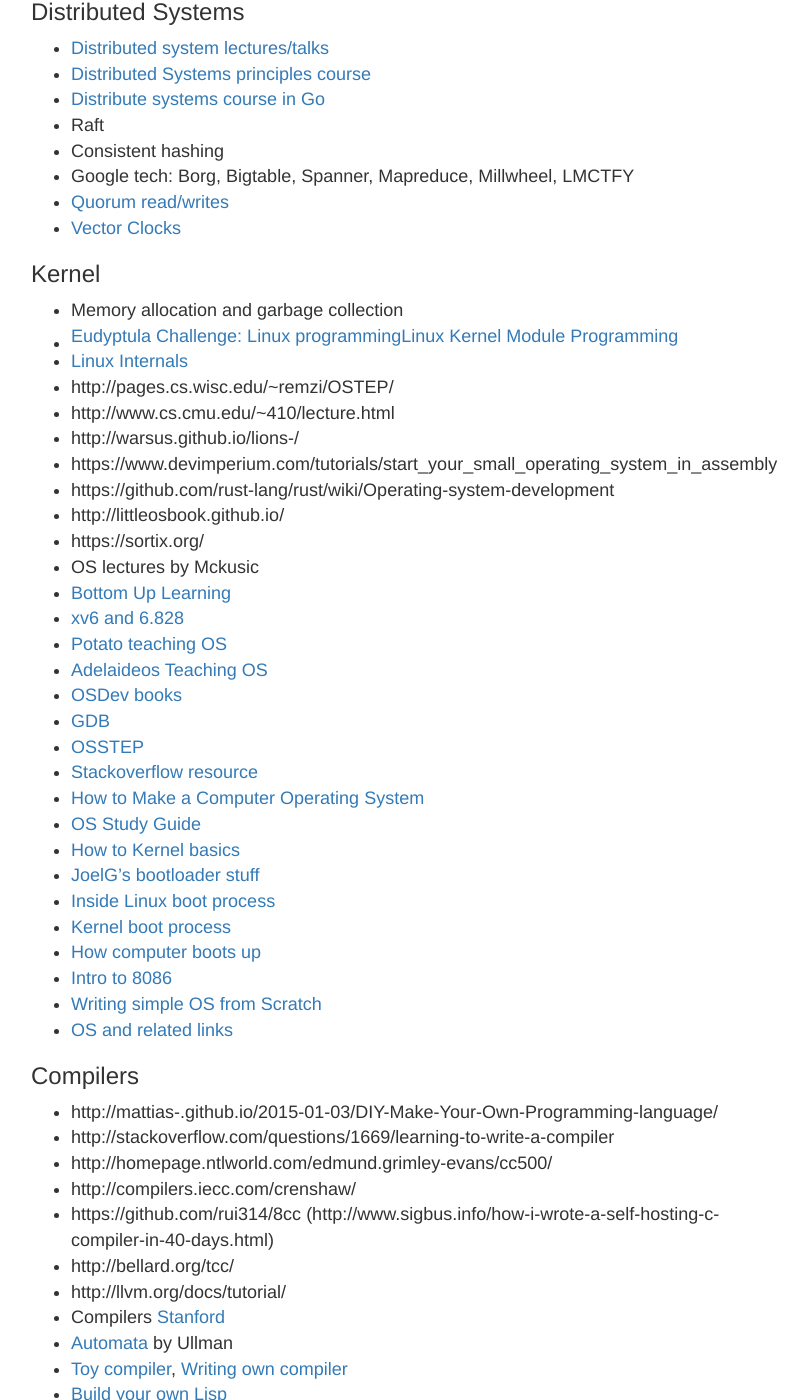
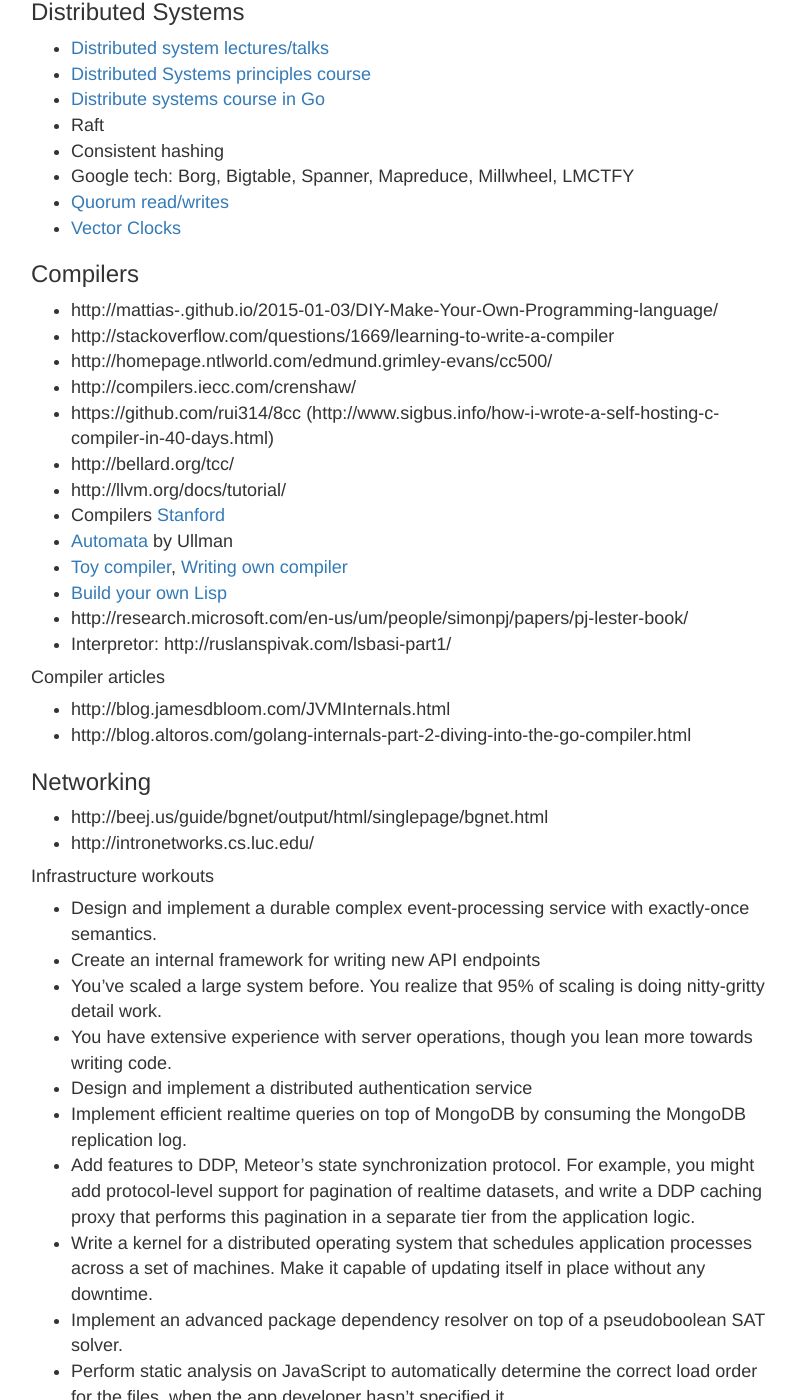
Before and after one commit to rohityadavcloud/rohityadavcloud.github.io, a Jekyll site: the page built from k/systems.markdown, in a window 1280 px wide and 1400 px high, scrolled down 399 px. Shown: the whole window, without its empty margins (234-1042 px from the left). Built offline with Jekyll 4.4.1, drawn with Linux system fonts in a browser that asks for light colours; some of the changed text lies outside the part shown.

Commit message:
kup
Signed-off-by: Rohit Yadav <rohit.yadav@shapeblue.com>

```diff
--- a/k/systems.markdown
+++ b/k/systems.markdown
@@ -21,39 +21,6 @@
 - Google tech: Borg, Bigtable, Spanner, Mapreduce, Millwheel, LMCTFY
 - [Quorum read/writes](https://en.wikipedia.org/wiki/Quorum_%28distributed_computing%29)
 - [Vector Clocks](https://en.wikipedia.org/wiki/Vector_clock)
-
-
-### Kernel
-
-- Memory allocation and garbage collection
-- [Eudyptula Challenge: Linux programming](http://eudyptula-challenge.org/) | [Linux Kernel Module Programming](http://www.tldp.org/LDP/lkmpg/2.4/html/book1.htm)
-- [Linux Internals](http://0xax.gitbooks.io/linux-insides/content/)
-- http://pages.cs.wisc.edu/~remzi/OSTEP/
-- http://www.cs.cmu.edu/~410/lecture.html
-- http://warsus.github.io/lions-/
-- https://www.devimperium.com/tutorials/start_your_small_operating_system_in_assembly
-- https://github.com/rust-lang/rust/wiki/Operating-system-development
-- http://littleosbook.github.io/
-- https://sortix.org/
-- OS lectures by Mckusic
-- [Bottom Up Learning](http://www.bottomupcs.com/index.html)
-- [xv6 and 6.828](http://pdos.csail.mit.edu/6.828/2014/schedule.html)
-- [Potato teaching OS](https://github.com/dbader/potatoes)
-- [Adelaideos Teaching OS](http://adelaideos.sourceforge.net)
-- [OSDev books](http://wiki.osdev.org/Books)
-- [GDB](http://beej.us/guide/bggdb/)
-- [OSSTEP](http://pages.cs.wisc.edu/~remzi/OSTEP/)
-- [Stackoverflow resource](http://stackoverflow.com/questions/43180/what-are-some-resources-for-getting-started-in-operating-system-development)
-- [How to Make a Computer Operating System](http://samypesse.github.io/How-to-Make-a-Computer-Operating-System/)
-- [OS Study Guide](http://www.sal.ksu.edu/faculty/tim/ossg/index.html)
-- [How to Kernel basics](http://www.osdever.net/bkerndev/Docs/intro.htm)
-- [JoelG's bootloader stuff](http://joelgompert.com/OS/TableOfContents.htm)
-- [Inside Linux boot process](http://www.ibm.com/developerworks/library/l-linuxboot/index.html)
-- [Kernel boot process](http://duartes.org/gustavo/blog/post/kernel-boot-process/)
-- [How computer boots up](http://duartes.org/gustavo/blog/post/how-computers-boot-up/)
-- [Intro to 8086](http://www.csi.ucd.ie/staff/jcarthy/home/alp/alp-05.pdf)
-- [Writing simple OS from Scratch](http://www.cs.bham.ac.uk/~exr/lectures/opsys/10_11/lectures/os-dev.pdf)
-- [OS and related links](http://www.superfrink.net/athenaeum)
 
 ### Compilers
 
```
Also changed, not shown: other parts of k/systems.markdown (+1 -1 lines).
